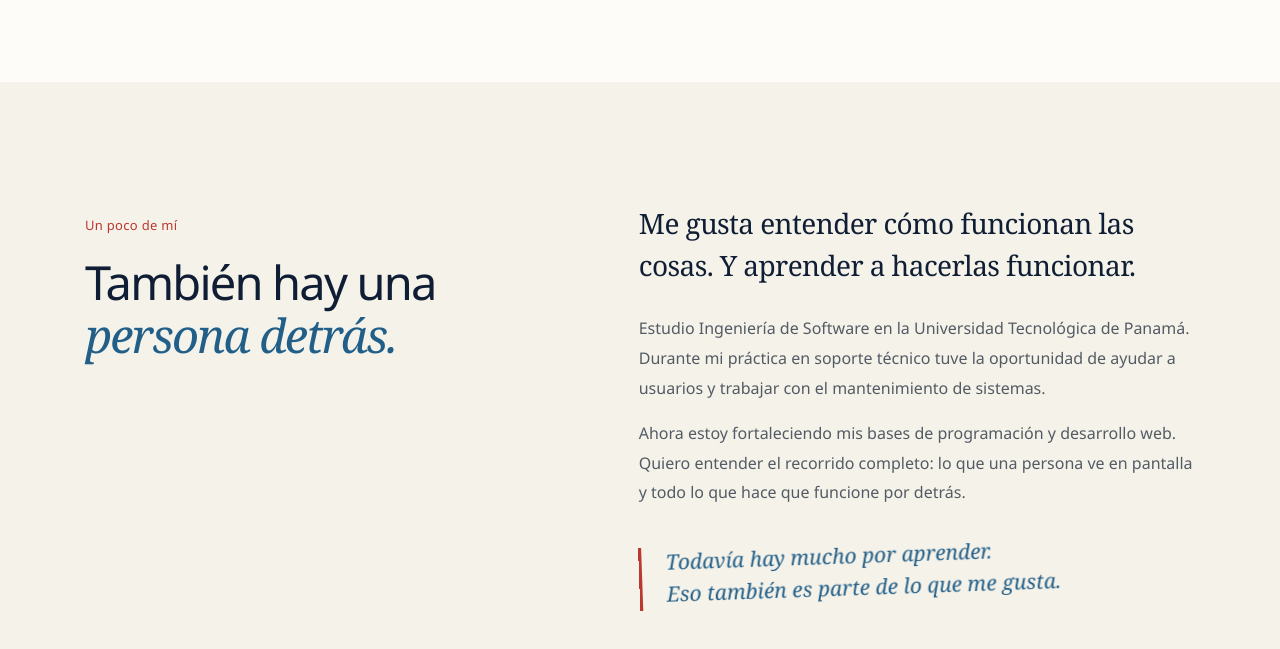
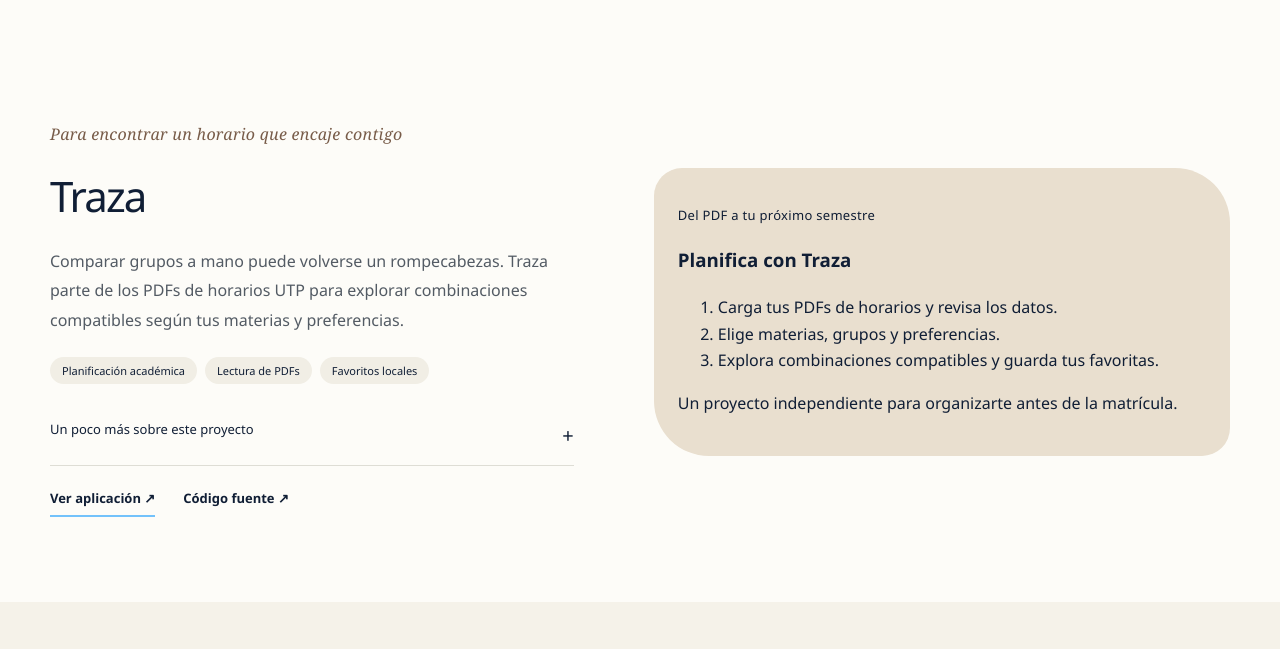
Before and after one commit to ALEXBRINE0/ALEXBRINE0.github.io, a plain HTML site: page index.html in a window 1280 px wide. Shown: the part 2395-3044 px from the top of the page. Drawn offline with Linux system fonts and the light colour scheme.

Commit message:
Add Traza schedule planner to portfolio projects

```diff
--- a/index.html
+++ b/index.html
@@ -100,7 +100,7 @@
               </h2>
             </div>
             <p>
-              Estos son dos de mis proyectos.
+              Estos son algunos de mis proyectos.
               <br>
               Puedes probarlos y echar un vistazo al código.
             </p>
@@ -231,6 +231,67 @@
               </div>
             </div>
           </article>
+          <article class="project" id="traza">
+            <div class="project-visual desktop-preview">
+              <p class="eyebrow">Del PDF a tu próximo semestre</p>
+              <h3>Planifica con Traza</h3>
+              <ol>
+                <li>Carga tus PDFs de horarios y revisa los datos.</li>
+                <li>Elige materias, grupos y preferencias.</li>
+                <li>Explora combinaciones compatibles y guarda tus favoritas.</li>
+              </ol>
+              <p>Un proyecto independiente para organizarte antes de la matrícula.</p>
+            </div>
+            <div class="project-copy">
+              <p class="eyebrow">Para encontrar un horario que encaje contigo</p>
+              <h3>Traza</h3>
+              <p>
+                Comparar grupos a mano puede volverse un rompecabezas.
+                Traza parte de los PDFs de horarios UTP para explorar
+                combinaciones compatibles según tus materias y preferencias.
+              </p>
+              <div class="tags">
+                <span>Planificación académica</span>
+                <span>Lectura de PDFs</span>
+                <span>Favoritos locales</span>
+              </div>
+              <details>
+                <summary>
+                  Un poco más sobre este proyecto
+                  <span>+</span>
+                </summary>
+                <p>
+                  <strong>El problema:</strong>
+                  comparar grupos, detectar choques y preparar alternativas
+                  antes de entrar al sistema de matrícula.
+                </p>
+                <p>
+                  <strong>La propuesta:</strong>
+                  revisar los datos extraídos de los PDFs, generar horarios
+                  compatibles y guardar favoritos con opciones de reemplazo.
+                  Los documentos se procesan en el navegador.
+                </p>
+                <p>
+                  <strong>Alcance:</strong>
+                  proyecto independiente, no afiliado a la UTP. No realiza
+                  matrículas, consulta cupos ni verifica prerrequisitos.
+                  Los datos extraídos deben contrastarse con los PDFs originales.
+                </p>
+              </details>
+              <div class="project-links">
+                <a
+                  href="https://alexbrine0.github.io/Traza/"
+                  target="_blank"
+                  rel="noopener noreferrer"
+                >Ver aplicación ↗</a>
+                <a
+                  href="https://github.com/ALEXBRINE0/Traza"
+                  target="_blank"
+                  rel="noopener noreferrer"
+                >Código fuente ↗</a>
+              </div>
+            </div>
+          </article>
         </div>
       </section>
 
```
